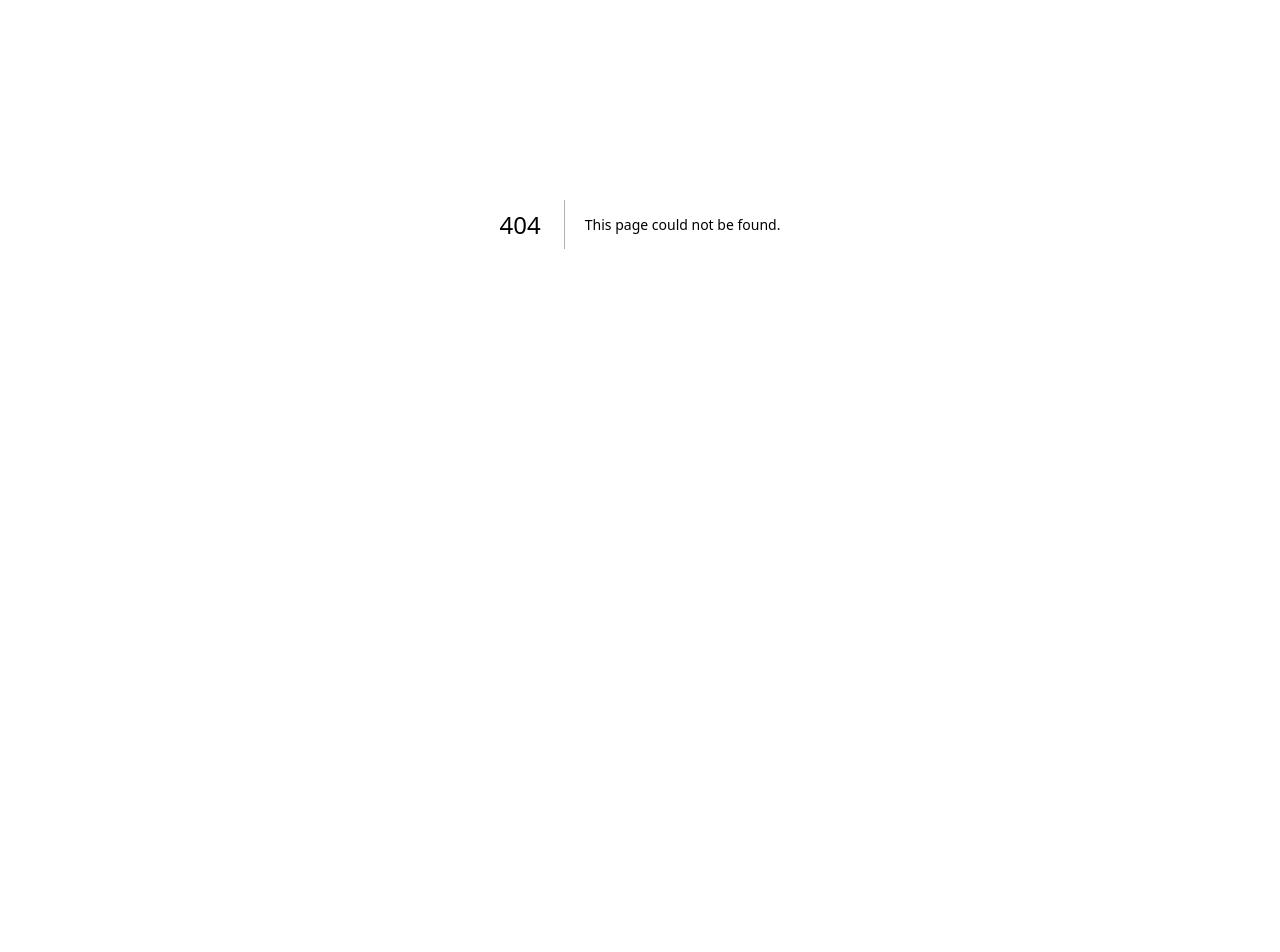
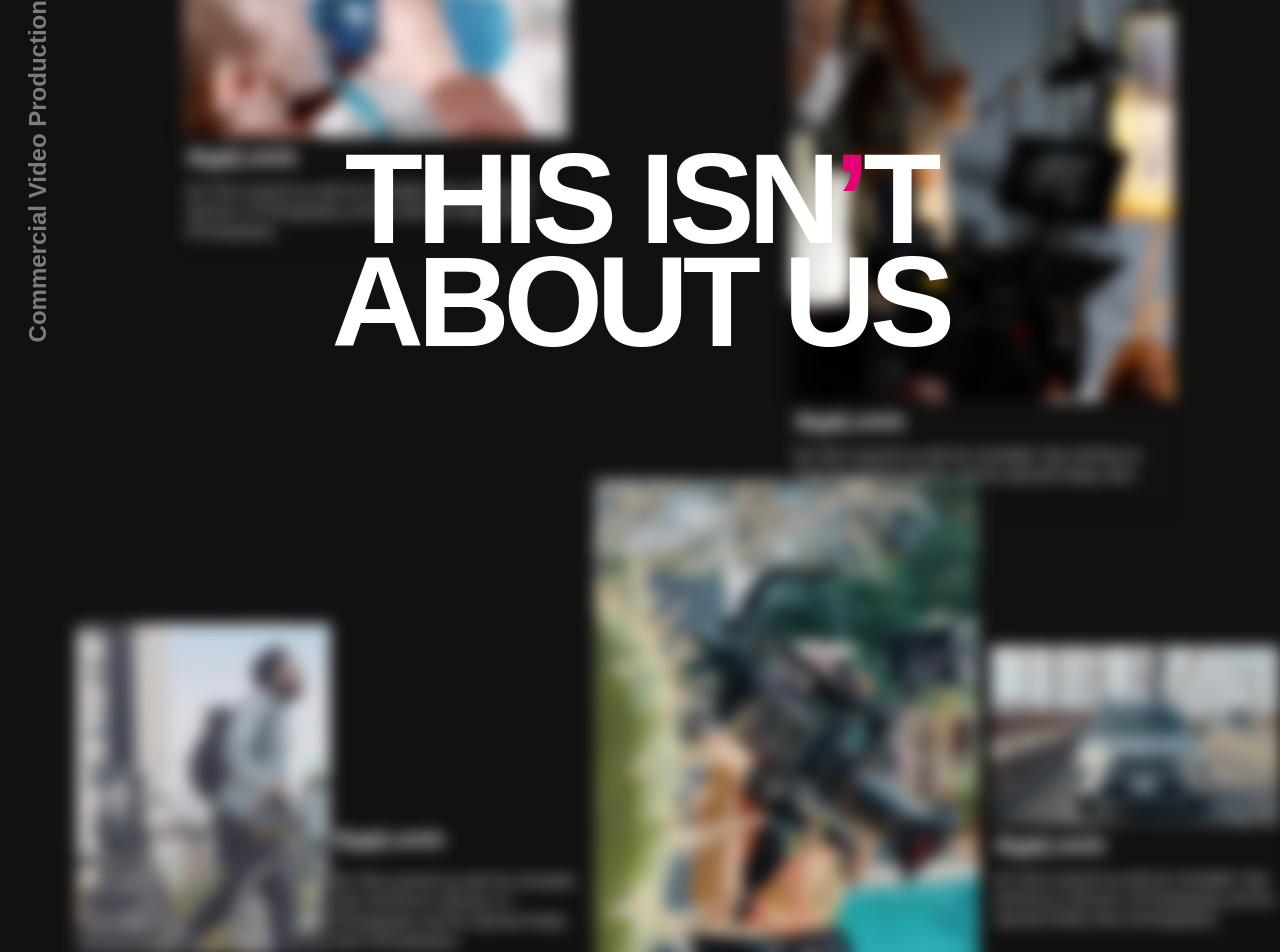
Before and after one commit to ShIvAmKaUsHaL69/purplepatch, a Next.js app: page /purple/ in a window 1280 px wide. Before the commit this address had no page. Shown: the part 176-1128 px from the top of the page. Before the commit the page ends 800 px from the top, so only its background shows below. Built offline with nearby package versions, Linux system fonts and the light colour scheme.

Commit message:
live on /purple

```diff
--- a/next.config.mjs
+++ b/next.config.mjs
@@ -1,4 +1,9 @@
 /** @type {import('next').NextConfig} */
-const nextConfig = {};
+const nextConfig = {
+  basePath: '/purple',
+  assetPrefix: '/purple',
+  trailingSlash: true,
+  output: 'export'
+};
 
 export default nextConfig;
--- a/src/app/layout.js
+++ b/src/app/layout.js
@@ -18,7 +18,7 @@ export const metadata = {
 
 export default function RootLayout({ children }) {
   return (
-    <html lang="en">
+    <html lang="en" suppressHydrationWarning>
       <body
         className={`${geistSans.variable} ${geistMono.variable} antialiased`}
       >
--- a/src/components/Hero.js
+++ b/src/components/Hero.js
@@ -29,15 +29,15 @@ const Hero = () => {
       </div>
       <div className={`flex flex-col justify-center items-center h-full w-full ${isBlurred ? "lg:blur-sm" : ' lg:blur-none'} blur-sm transition-all duration-500 ease-in-out gap-20`}>
       <div className='flex items-start justify-between w-[70%]'>
-  <img src="/images/bx-logo.webp" alt="logo" className='w-20' />
+  <img src="images/bx-logo.webp" alt="logo" className='w-20' />
   <button className='text-pink-600 hover:bg-pink-600 hover:text-white cursor-pointer w-40 p-5 transition-all duration-150'>
     Go To End
   </button>
 </div>
 
         <div className=' border-amber-50 h-1/3 w-full flex justify-around items-start gap-3'>
-          <HorizontalCard image={"/images/bxfilms-1-2.jpg"} text={{ title: "AppLovin", description: "BX Films teamed up with the inimitable Tyler McPherron (Director of Photography) and the talented Robby Klein (Photography)" }} />
-          <HorizontalCard image={"/images/bxfilms-1-3.jpg"} text={{ title: "AppLovin", description: "BX Films teamed up with the inimitable Tyler McPherron (Director of Photography) and the talented Robby Klein (Photography)" }} />
+          <HorizontalCard image={"images/bxfilms-1-2.jpg"} text={{ title: "AppLovin", description: "BX Films teamed up with the inimitable Tyler McPherron (Director of Photography) and the talented Robby Klein (Photography)" }} />
+          <HorizontalCard image={"images/bxfilms-1-3.jpg"} text={{ title: "AppLovin", description: "BX Films teamed up with the inimitable Tyler McPherron (Director of Photography) and the talented Robby Klein (Photography)" }} />
         </div>
 
 
@@ -46,7 +46,7 @@ const Hero = () => {
           {/* First Card - move up on sm/md */}
           <div className="sm:-translate-y-3 md:-translate-y-4 lg:translate-y-0 transition-transform duration-300">
             <VerticalCard
-              image={"/images/bxfilms-1-1.jpg"}
+              image={"images/bxfilms-1-1.jpg"}
               text={{
                 title: "AppLovin",
                 description:
@@ -57,7 +57,7 @@ const Hero = () => {
 
           {/* Middle Card - no transform */}
           <HorizontalCard
-            image={"/images/bxfilms-1-4.jpg"}
+            image={"images/bxfilms-1-4.jpg"}
             text={{
               title: "AppLovin",
               description:
@@ -69,7 +69,7 @@ const Hero = () => {
           {/* Last Card - move down on sm/md */}
           <div className="sm:translate-y-3 md:translate-y-4 lg:translate-y-0 transition-transform duration-300">
             <HorizontalCard
-              image={"/images/bxfilms-1-5-768x477.jpg"}
+              image={"images/bxfilms-1-5-768x477.jpg"}
               text={{
                 title: "AppLovin",
                 description:
--- a/src/components/Section1.js
+++ b/src/components/Section1.js
@@ -33,7 +33,7 @@ export default function PortfolioSection() {
                 {isMobileOrTablet ? (
                     <div className="w-[150vw] flex justify-center z-10">
                         <img
-                            src="/images/video-thumb_01.jpg"
+                            src="images/video-thumb_01.jpg"
                             alt="Thumbnail"
                             className="w-[60%] object-cover"
                         />
@@ -58,7 +58,7 @@ export default function PortfolioSection() {
                     >
                         {!isPlaying && (
                             <motion.img
-                                src="/images/video-thumb_01.jpg"
+                                src="images/video-thumb_01.jpg"
                                 alt="Video thumbnail"
                                 onClick={handlePlay}
                                 className="cursor-pointer w-full h-auto object-cover"
@@ -79,7 +79,7 @@ export default function PortfolioSection() {
                 )}
                 {/* Circular SVG */}
                 <motion.img
-                    src="/images/text-round-portfolio.svg"
+                    src="images/text-round-portfolio.svg"
                     alt="Circular SVG"
                     className="
                                 w-[300px]
@@ -113,7 +113,7 @@ export default function PortfolioSection() {
                 {isMobileOrTablet ? (
                     <div className="w-[150vw] mt-6 flex justify-center z-10">
                         <img
-                            src="/images/video-thumb_01.jpg"
+                            src="images/video-thumb_01.jpg"
                             alt="Thumbnail"
                             className="w-[60%] object-cover"
                         />
@@ -137,7 +137,7 @@ export default function PortfolioSection() {
                     >
                         {!isPlaying && (
                             <motion.img
-                                src="/images/BX-2203C_Logos-2048x1549.jpeg"
+                                src="images/BX-2203C_Logos-2048x1549.jpeg"
                                 alt="Video thumbnail"
                                 onClick={handlePlay}
                                 className="cursor-pointer w-full h-full object-cover"
@@ -159,7 +159,7 @@ export default function PortfolioSection() {
 
                 {/* Circular SVG */}
                 <motion.img
-                    src="/images/text-round-portfolio.svg"
+                    src="images/text-round-portfolio.svg"
                     alt="Circular SVG"
                     className="
                         w-[300px]
--- a/src/components/Section3.js
+++ b/src/components/Section3.js
@@ -23,7 +23,7 @@ function Section3() {
           className="bg-white overflow-hidden shadow-xl lg:h-[100vh] h-[40vh] sm:h-[50vh] flex justify-center items-center"
         >
           <img
-            src="/images/bxfilms-3.jpg"
+            src="images/bxfilms-3.jpg"
             alt="Animated"
             className="w-full h-full object-cover object-center"
           />
--- a/src/components/Section5.js
+++ b/src/components/Section5.js
@@ -5,7 +5,7 @@ function Section5() {
     <div className='h-[20vh] md:h-[50vh] w-full mb-20'>
         <div className='h-full w-full'>
                 <video
-              src="/images/video.mp4"
+              src="images/video.mp4"
               width={400}
               height={300}
               className={`w-full h-full object-cover transition-all duration-150 `}
--- a/src/components/Section6.js
+++ b/src/components/Section6.js
@@ -7,19 +7,19 @@ const videoData = [
     title: "Product Videos",
     description:
       "Tell a story as compelling and world-changing as your product or service.",
-    image: "/images/product-videos.jpg",
+    image: "images/product-videos.jpg",
   },
   {
     title: "Brand Videos",
     description:
       "Share your journey with the world through a brand film that captures your unique vision.",
-    image: "/images/brand-videos.jpg",
+    image: "images/brand-videos.jpg",
   },
   {
     title: "Agency Partnerships",
     description:
       "Simplify your message and make your audience understand what you do.",
-    image: "/images/bxfilms-2-1024x515.jpg",
+    image: "images/bxfilms-2-1024x515.jpg",
   },
 ];
 
--- a/src/components/Section7.js
+++ b/src/components/Section7.js
@@ -10,21 +10,21 @@ const items = [
     title: "WE DO CONCEPTS.",
     description:
       "We do concept to completion, so that we’re tracking with you from start to finish",
-    image: "/images/bxfilms-7.jpg",
+    image: "images/bxfilms-7.jpg",
     direction: "rightToLeft",
   },
   {
     title: "WE DO BRAND.",
     description:
       "We do brand, product, and documentary-style videos to tell your best story the best way",
-    image: "/images/bxfilms-8.jpg",
+    image: "images/bxfilms-8.jpg",
     direction: "leftToRight",
   },
   {
     title: "WE’RE EXPERTS.",
     description:
       "We’re experts at live-action and animation, so your story can be told in whatever style will help it thrive.",
-    image: "/images/bxfilms-9.jpg",
+    image: "images/bxfilms-9.jpg",
     direction: "rightToLeft",
   },
 ];
@@ -83,7 +83,7 @@ function ScrollAnimatedItem({ item, index }) {
 
       {/* Image */}
       <div className="w-full md:w-1/2">
-        <Image
+        <img
           src={item.image}
           alt={item.title}
           width={800}
--- a/src/components/Section9.js
+++ b/src/components/Section9.js
@@ -5,12 +5,12 @@ import Image from "next/image";
 import { useEffect, useRef, useState } from "react";
 
 const images = [
-  "/images/bxfilms-10-1.jpg",
-  "/images/bxfilms-10-4.jpg",
-  "/images/bxfilms-1-4.jpg",
-  "/images/bxfilms-9.jpg",
-  "/images/bxfilms-6.jpg",
-  "/images/bxfilms-1-3.jpg",
+  "images/bxfilms-10-1.jpg",
+  "images/bxfilms-10-4.jpg",
+  "images/bxfilms-1-4.jpg",
+  "images/bxfilms-9.jpg",
+  "images/bxfilms-6.jpg",
+  "images/bxfilms-1-3.jpg",
 ];
 
 const IMAGE_WIDTH = 400 + 24;
@@ -77,7 +77,7 @@ export default function Section9() {
       </div>
 
       <img
-        src="/images/bg-film.png"
+        src="images/bg-film.png"
         alt="background"
         className="absolute top-0 left-0 w-full h-full object-fill -z-10"
       />
```
